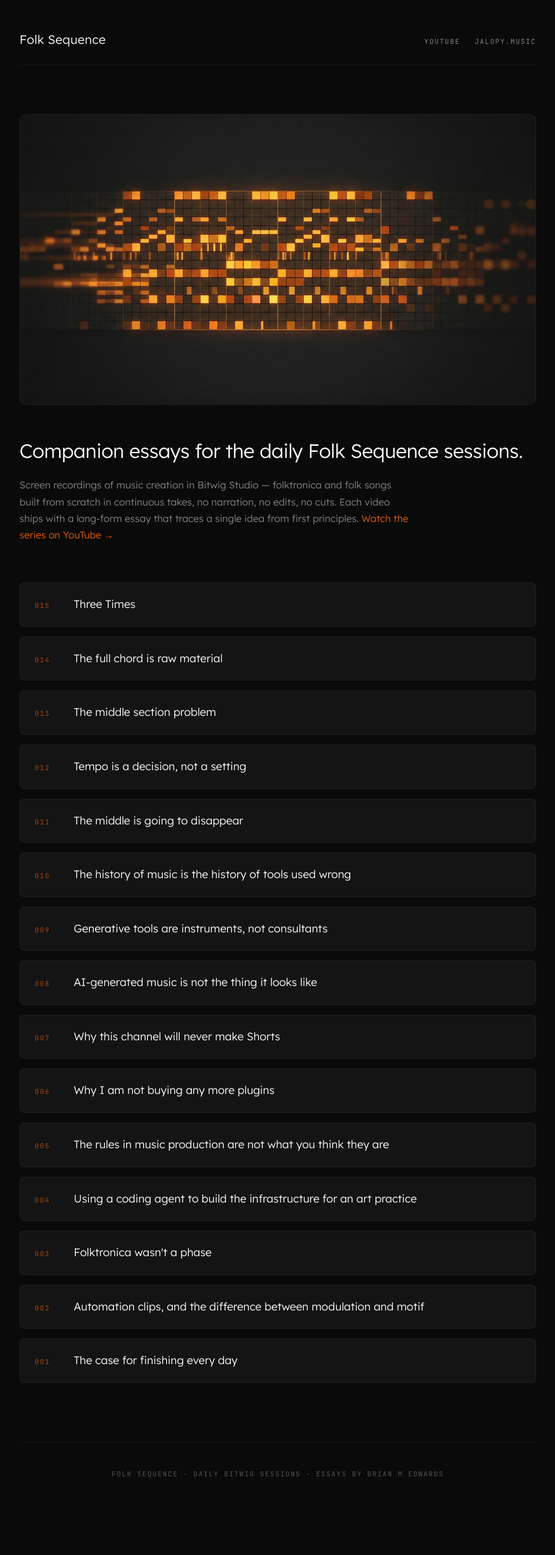
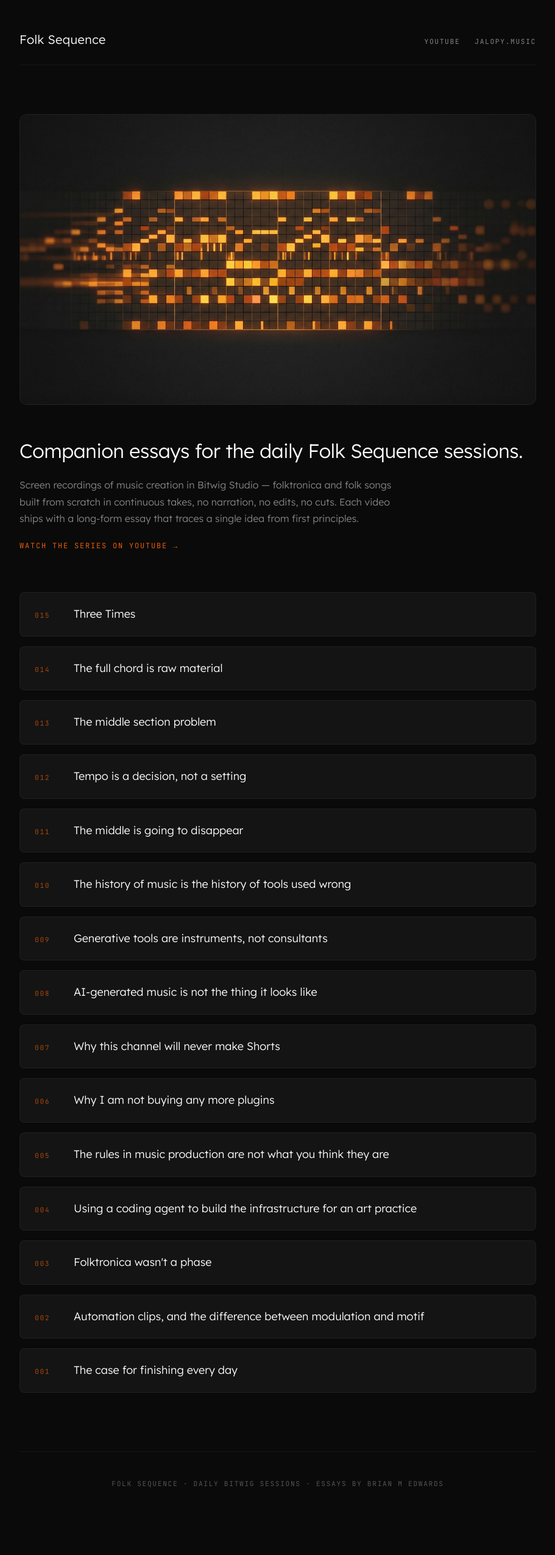
Before and after one commit to folk-sequence/folk-sequence.github.io, a Jekyll site: the page built from index.md, in a window 1280 px wide. Shown: the whole page at 61% size, without its empty margins (184-1095 px from the left). Built offline with Jekyll 4.4.1, drawn with Linux system fonts in a browser that asks for light colours.

Commit message:
Move 'Watch on YouTube' link to its own line below intro
Co-Authored-By: Claude Opus 4.6 (1M context) <noreply@anthropic.com>

```diff
--- a/assets/style.css
+++ b/assets/style.css
@@ -135,8 +135,22 @@ h1, h2, h3, h4 {
 .intro-sub {
   color: var(--text-50);
   max-width: 40rem;
-  margin-bottom: 4rem;
+  margin-bottom: 1rem;
 }
+
+.intro-watch {
+  margin: 0 0 4rem;
+}
+
+.intro-watch a {
+  font-family: var(--font-mono);
+  font-size: 0.75rem;
+  text-transform: uppercase;
+  letter-spacing: 0.15em;
+  color: var(--accent);
+}
+
+.intro-watch a:hover { color: var(--accent-bright); }
 
 .episode-list {
   list-style: none;
--- a/index.md
+++ b/index.md
@@ -7,7 +7,8 @@ description: "Companion essays for the Folk Sequence daily Bitwig music producti
 <div class="hero"><img src="/assets/banner.jpg" alt="Folk Sequence"></div>
 
 <p class="intro">Companion essays for the daily Folk Sequence sessions.</p>
-<p class="intro-sub">Screen recordings of music creation in Bitwig Studio — folktronica and folk songs built from scratch in continuous takes, no narration, no edits, no cuts. Each video ships with a long-form essay that traces a single idea from first principles. <a href="https://www.youtube.com/@FolkSequence" target="_blank" rel="noopener">Watch the series on YouTube →</a></p>
+<p class="intro-sub">Screen recordings of music creation in Bitwig Studio — folktronica and folk songs built from scratch in continuous takes, no narration, no edits, no cuts. Each video ships with a long-form essay that traces a single idea from first principles.</p>
+<p class="intro-watch"><a href="https://www.youtube.com/@FolkSequence" target="_blank" rel="noopener">Watch the series on YouTube →</a></p>
 
 <ul class="episode-list">
   <li><a href="/015-three-times/"><span class="ep-num">015</span><span class="ep-title">Three Times</span></a></li>
```
